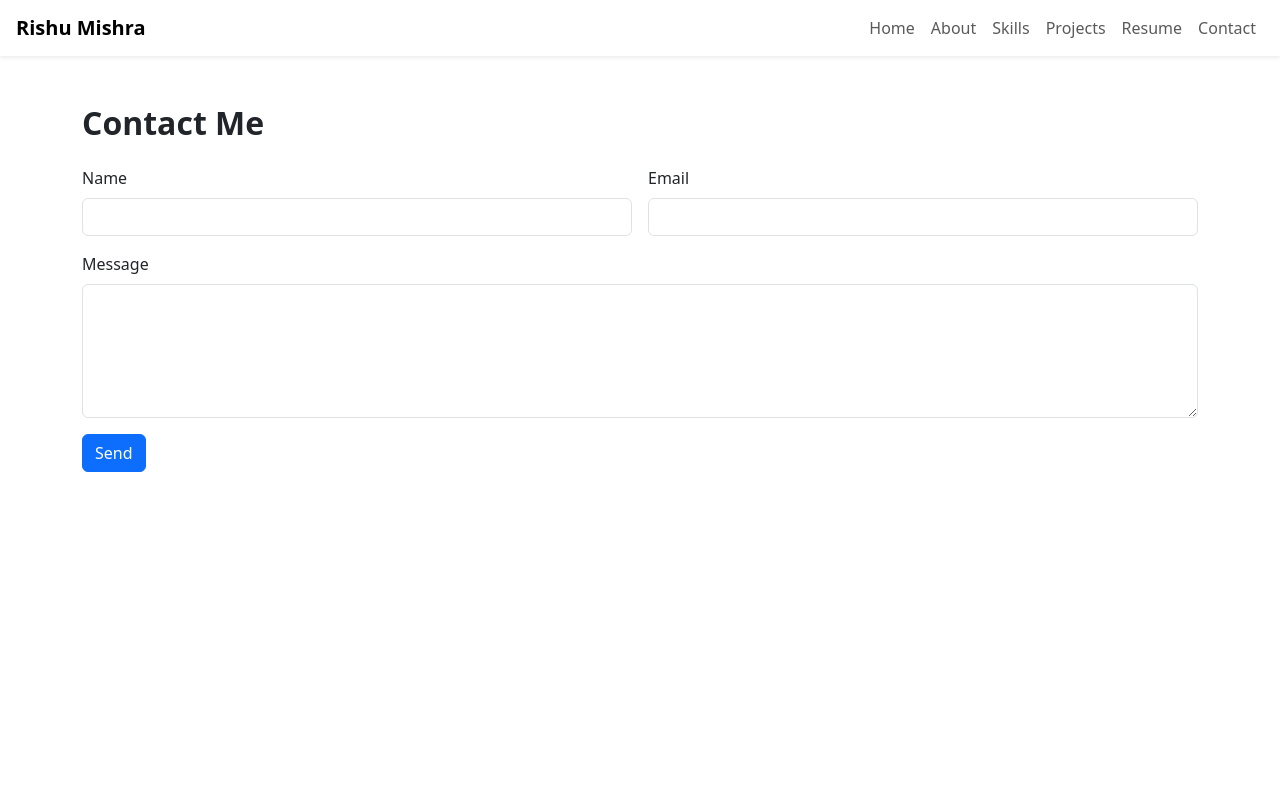
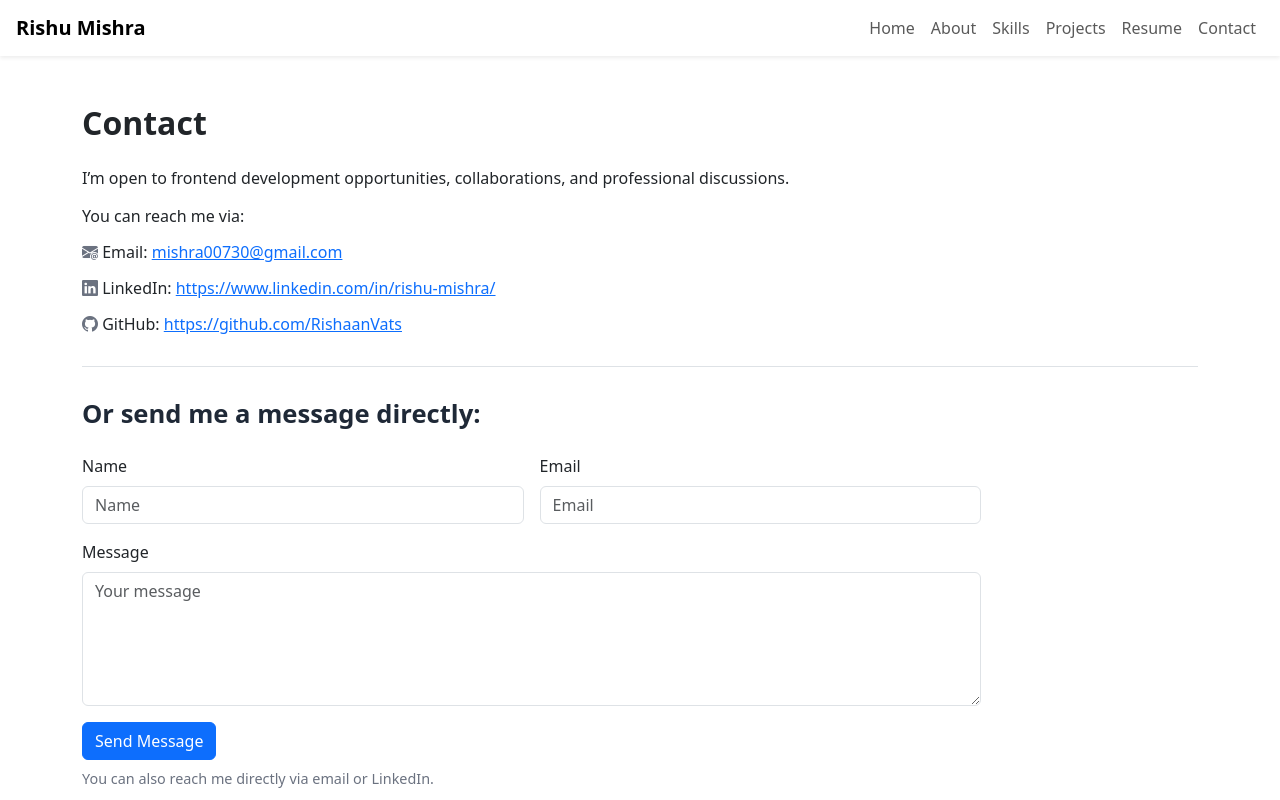
Before and after one commit to RishaanVats/RishuPortfolio, an Angular app: page /contact in a window 1280 px wide. Shown: the top 800 px of the page. Built offline with nearby package versions, Linux system fonts and the light colour scheme.

Commit message:
Redesigned Contact Page

```diff
--- a/src/app/components/contact/contact.css
+++ b/src/app/components/contact/contact.css
@@ -0,0 +1,31 @@
+hr {
+    opacity: 1;
+    color: #dee2e6;
+    margin: 2rem 0;
+}
+
+.icoColor {
+  color: #6b7280; /* slate / neutral */
+}
+
+
+.lh-sm {
+    line-height: 1.2rem;
+}
+
+.sectionHeading {
+    font-size: 1.6rem;
+    font-weight: 700;
+    margin-bottom: 1.2rem;
+    color: #1F2937;
+}
+
+.subTitle {
+    font-size: 0.9rem;
+    color: #6b7280;
+    margin-bottom: 0.8rem;
+}
+
+.customForm {
+    max-width: 100ch;
+}
--- a/src/app/components/contact/contact.html
+++ b/src/app/components/contact/contact.html
@@ -1,24 +1,34 @@
 <div class="container py-5">
-  <h2 class="fw-bold mb-4">Contact Me</h2>
-
-  <form class="row g-3" (ngSubmit)="submit()" #f="ngForm">
+    <h2 class="fw-bold mb-4 text-decoration-none">Contact</h2>
+    <p>I’m open to frontend development opportunities, collaborations, and professional discussions.</p>
+    <div class="mb-4 lh-sm">
+        <p>You can reach me via:</p>
+        <p><i class="bi bi-envelope-at-fill icoColor"></i> Email: <a href="mailto:mishra00730@gmail.com" target="_blank">mishra00730@gmail.com</a></p>
+        <p><i class="bi bi-linkedin icoColor"></i> LinkedIn: <a href="https://www.linkedin.com/in/rishu-mishra/"
+                target="_blank">https://www.linkedin.com/in/rishu-mishra/</a></p>
+        <p><i class="bi bi-github icoColor"></i> GitHub: <a href="https://github.com/RishaanVats" target="_blank">https://github.com/RishaanVats</a></p>
+    </div>
+    <hr>
+    <h3 class="fw-bold mb-4 mt-4 sectionHeading">Or send me a message directly:</h3>
+    <form class="row g-3 customForm" (ngSubmit)="submit()" #f="ngForm">
         <div class="col-md-6">
             <label class="form-label">Name</label>
-      <input class="form-control" name="name" ngModel required>
+            <input class="form-control" name="name" ngModel placeholder="Name" required>
         </div>
 
         <div class="col-md-6">
             <label class="form-label">Email</label>
-      <input class="form-control" name="email" ngModel required email>
+            <input class="form-control" name="email" ngModel required email placeholder="Email">
         </div>
 
         <div class="col-12">
             <label class="form-label">Message</label>
-      <textarea class="form-control" rows="5" name="message" ngModel required></textarea>
+            <textarea class="form-control" rows="5" name="message" ngModel required placeholder="Your message"></textarea>
         </div>
 
         <div class="col-12">
-      <button class="btn btn-primary">Send</button>
+            <button class="btn btn-primary">Send Message</button>
+            <p class="subTitle mt-2">You can also reach me directly via email or LinkedIn.</p>
         </div>
     </form>
 </div>
--- a/src/app/components/resume/resume.html
+++ b/src/app/components/resume/resume.html
@@ -61,7 +61,7 @@
             <p class="profSubTitle">2022 — 2025</p>
         </div>
         <div>
-            <h3 class="fw-bold mb-3">Skills</h3>
+            <h3 class="fw-bold mb-3 sectionHeading">Skills</h3>
             <div class="d-flex flex-wrap gap-2 mb-4">
                 <span class="badge bg-primary p-2">Angular</span>
                 <span class="badge bg-primary p-2">TypeScript</span>
@@ -70,7 +70,6 @@
                 <span class="badge bg-primary p-2">CSS3</span>
                 <span class="badge bg-primary p-2">Bootstrap</span>
                 <span class="badge bg-primary p-2">Git & GitHub</span>
-                <span class="badge bg-primary p-2">Express JS</span>
             </div>
             <a class="text-decoration-none" routerLink="/skills" aria-label="View full skills.">View full skills.</a>
         </div>
```
Lines whose indentation alone changed are shown as unchanged.
